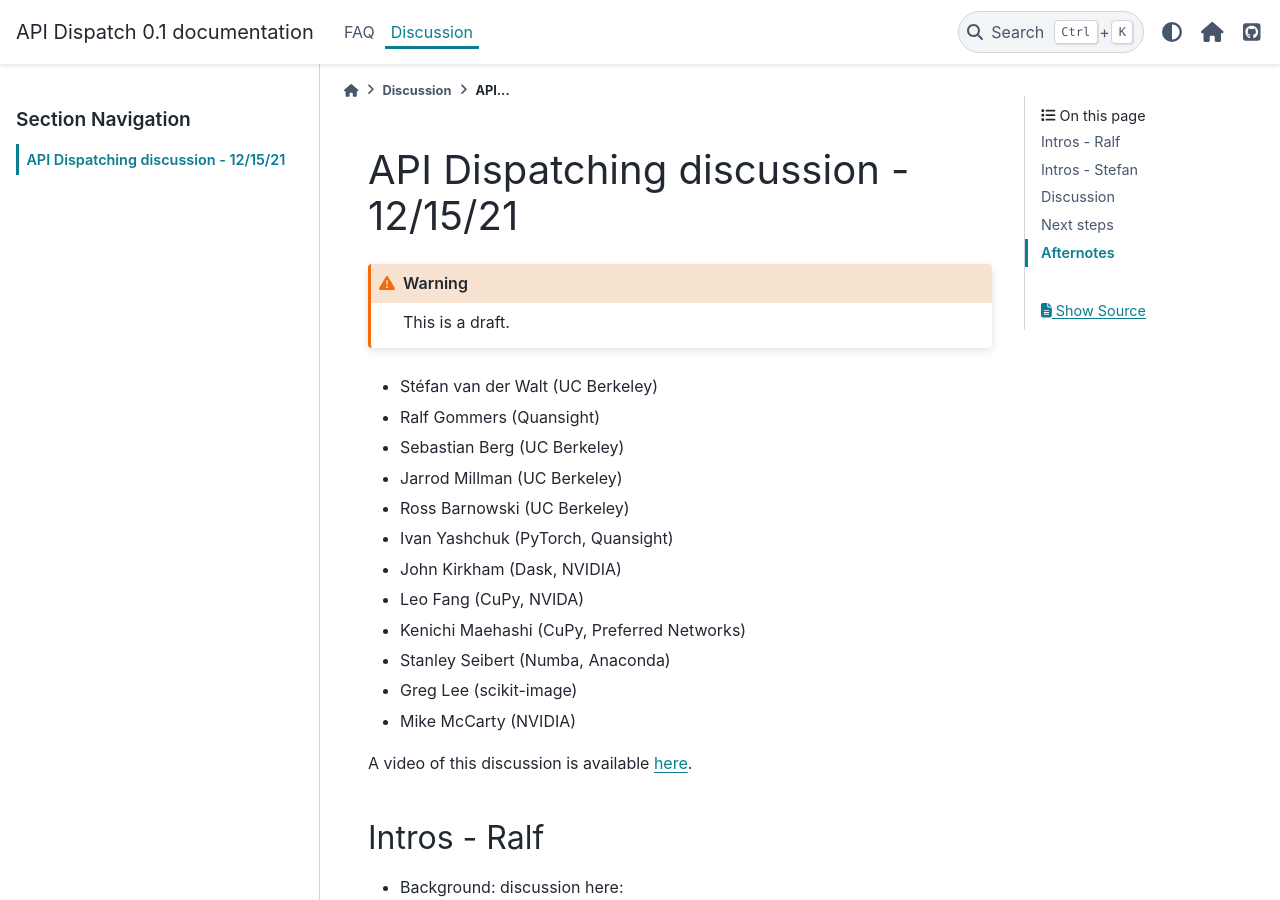
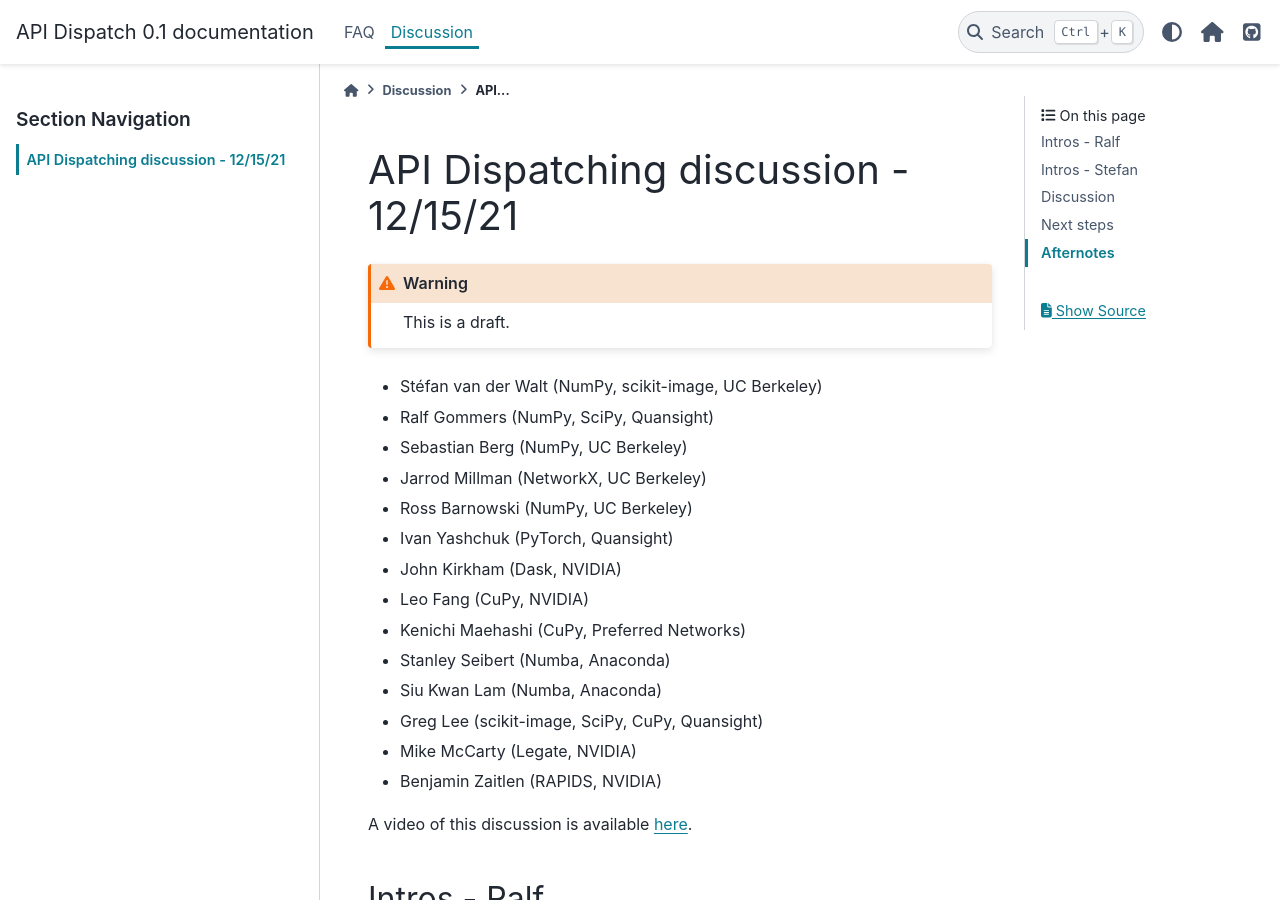
Before and after one commit to scientific-python/api-dispatch, a Sphinx documentation site: the page built from source/discussion/2021-12-15.rst, in a window 1280 px wide and 900 px high. Built offline with Sphinx 7.4.7 and the PyData theme 0.15.4, drawn with Linux system fonts in a browser that asks for light colours.

Commit message:
Fix attendance list

```diff
--- a/source/discussion/2021-12-15.rst
+++ b/source/discussion/2021-12-15.rst
@@ -4,18 +4,20 @@ API Dispatching discussion - 12/15/21
 .. warning::
    This is a draft.
 
-- Stéfan van der Walt (UC Berkeley)
-- Ralf Gommers (Quansight)
-- Sebastian Berg (UC Berkeley)
-- Jarrod Millman (UC Berkeley)
-- Ross Barnowski (UC Berkeley)
+- Stéfan van der Walt (NumPy, scikit-image, UC Berkeley)
+- Ralf Gommers (NumPy, SciPy, Quansight)
+- Sebastian Berg (NumPy, UC Berkeley)
+- Jarrod Millman (NetworkX, UC Berkeley)
+- Ross Barnowski (NumPy, UC Berkeley)
 - Ivan Yashchuk (PyTorch, Quansight)
 - John Kirkham (Dask, NVIDIA)
-- Leo Fang (CuPy, NVIDA)
+- Leo Fang (CuPy, NVIDIA)
 - Kenichi Maehashi (CuPy, Preferred Networks)
 - Stanley Seibert (Numba, Anaconda)
-- Greg Lee (scikit-image)
-- Mike McCarty (NVIDIA)
+- Siu Kwan Lam (Numba, Anaconda)
+- Greg Lee (scikit-image, SciPy, CuPy, Quansight)
+- Mike McCarty (Legate, NVIDIA)
+- Benjamin Zaitlen (RAPIDS, NVIDIA)
 
 A video of this discussion is available `here <https://www.youtube.com/watch?v=iuDp5ba3GTc>`_.
 
```
